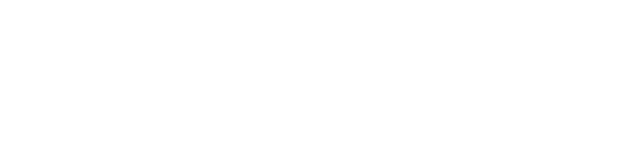
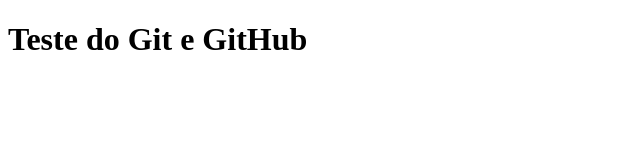
Before and after one commit to ThiagoFRovere/ProjetoGit, a plain HTML site: page index.html in a window 1280 px wide. Shown: the whole page, without its empty margins (0-640 px from the left). Drawn offline with Linux system fonts and the light colour scheme.

Commit message:
primeira alteracao no index.html

```diff
--- a/index.html
+++ b/index.html
@@ -7,6 +7,6 @@
     <title>Document</title>
 </head>
 <body>
-
+    <h1>Teste do Git e GitHub</h1>
 </body>
 </html>
```
